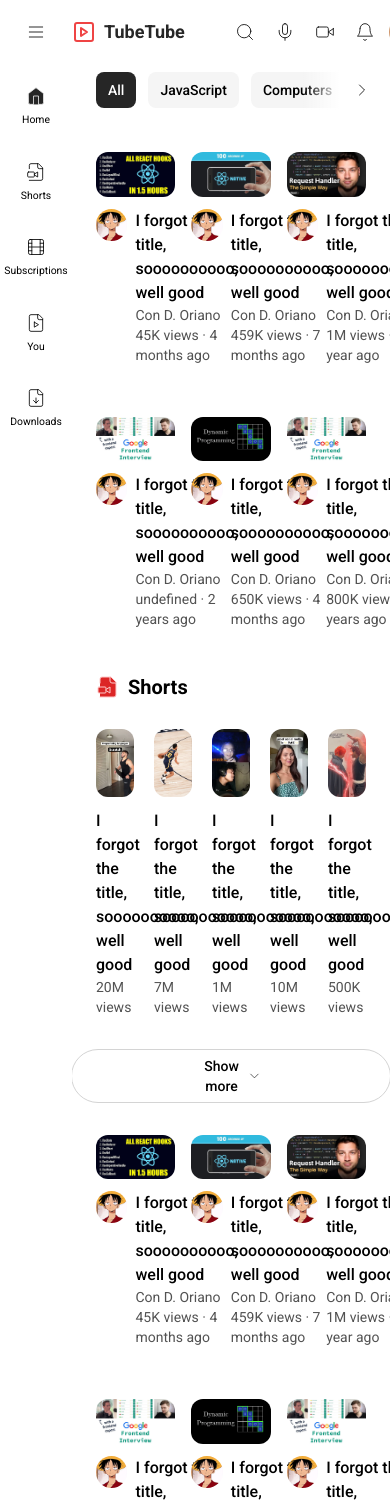
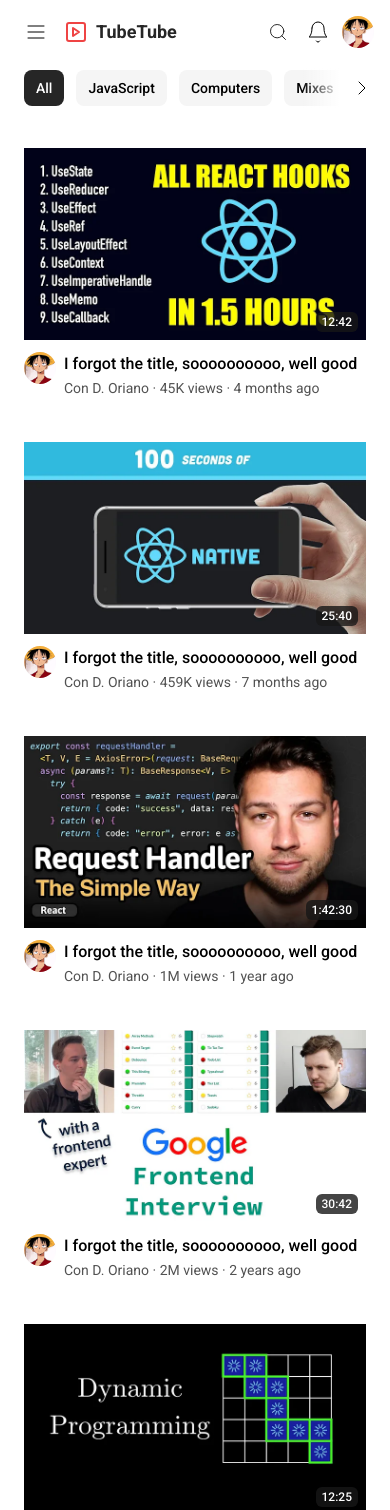
Before and after one commit to Rusty-08/react-practice-project, a React (Vite) app: page / in a window 390 px wide. Shown: the top 1510 px of the page. Built offline with nearby package versions, Linux system fonts and the light colour scheme.

Commit message:
add responsiveness

```diff
--- a/src/App.tsx
+++ b/src/App.tsx
@@ -10,44 +10,36 @@
 import { ChevronDown, FileVideo2 } from 'lucide-react'
 import Button from './components/Button'
 import SeeMoreSeparator from './components/SeeMoreSeparator'
+import ShortsHeader from './layouts/ShortsHeader'
 
 function App() {
   return (
     <div className='max-h-screen flex flex-col'>
       <PageHeader />
       <section className='w-full'>
-        <div className="flex mt-16">
+        <div className="flex mt-14">
           {/* SIDEBAR */}
           <aside>
-            <div className="w-[4.5rem] z-20 bg-white fixed top-16 bottom-0 p-1 flex flex-col flex-shrink-0">
+            <div className="w-[4.5rem] z-20 bg-white fixed top-16 bottom-0 p-1 hidden md:flex flex-col flex-shrink-0">
               <SidebarLinks />
             </div>
           </aside>
 
           {/* BODY */}
-          <div className="flex-grow ml-[4.5rem] py-3 overflow-x-hidden">
+          <div className="flex-grow md:ml-[4.5rem] py-3 overflow-x-hidden">
             <div className='relative h-16 z-20'>
               <Category categories={CategoryLists} />
             </div>
             {/* VIDEO POST */}
-            <div className="grid px-6 pb-3 grid-cols-3 gap-4">
-              <PostVideo posts={videoPosts} />
-            </div>
+            <PostVideo posts={videoPosts} />
             {/* SHORT VIDEO POST */}
             <div className="px-6 mt-2 mb-5">
-              <div className='flex gap-2 items-center mb-7'>
-                <FileVideo2 className='fill-red-600 stroke-red-200' strokeWidth={1} />
-                <p className='text-xl font-bold'>Shorts</p>
-              </div>
+              <ShortsHeader />
               <Shorts shorts={shorts} />
             </div>
             {/* VIDEO POST */}
-            <div className="grid px-6 grid-cols-3 gap-4">
-              <PostVideo posts={videoPosts} />
-            </div>
-            <div className="grid px-6 grid-cols-3 gap-4">
-              <PostVideo posts={videoPosts} />
-            </div>
+            <PostVideo posts={videoPosts} />
+            <PostVideo posts={videoPosts} />
           </div>
         </div>
       </section>
--- a/src/components/Button.tsx
+++ b/src/components/Button.tsx
@@ -16,12 +16,11 @@
         default: ["rounded", "p-2"],
         icon: [
           "rounded-full",
-          "w-10",
-          "h-10",
+          "w-[2.5rem]",
+          "h-[2.5rem]",
           "flex",
           "items-center",
           "justify-center",
-          "p-2.5",
         ],
         ["show-more"]: [
           "rounded-full",
--- a/src/components/Image.tsx
+++ b/src/components/Image.tsx
@@ -7,7 +7,7 @@
     variants: {
       variant: {
         default: ["bg-cover", "w-full", "h-full"],
-        video: ["rounded-xl", "w-full", "bg-cover"],
+        video: ["md:rounded-xl", "rounded-none", "w-full", "bg-cover"],
         profile: ["rounded-full", "w-8", "h-8"]
       }
     },
--- a/src/components/SeeMoreSeparator.tsx
+++ b/src/components/SeeMoreSeparator.tsx
@@ -8,14 +8,14 @@
 
 function SeeMoreSeparator({ onExpand, isExpanded }:Props) {
   return (
-    <div className="before:content-[''] before:border-b before:absolute before:w-full relative flex items-center flex-grow justify-center pt-5">
+    <div className="md:before:content-[''] md:before:border-b md:before:absolute md:before:w-full before:hidden relative flex items-center flex-grow justify-center pt-5">
       <Button
-        className='z-10 text-sm font-medium'
+        className='z-10 whitespace-nowrap text-sm font-medium'
         variant="separator"
         size="show-more"
         onClick={onExpand}
       >
-        Show more
+        { !isExpanded ? 'See more':'See less' }
         {
         !isExpanded
         ? <ChevronDown className='text-sm' strokeWidth={1} />
--- a/src/data/Posts.tsx
+++ b/src/data/Posts.tsx
@@ -40,7 +40,7 @@
     profile: profle,
     title: 'I forgot the title, soooooooooo, well good',
     name: 'Con D. Oriano',
-    view: '2M views',
+    views: '2M views',
     date: '2 years ago',
   },
   {
--- a/src/layouts/Category.tsx
+++ b/src/layouts/Category.tsx
@@ -26,7 +26,7 @@
   }
 
   return (
-    <div className="py-2 pb-2.5 ps-6 pe-6 bg-white right-0 left-[4.5rem] flex items-center fixed top-16">
+    <div className="py-2 pb-2.5 ps-6 pe-6 bg-white right-0 md:left-[4.5rem] left-0 flex items-center fixed top-[3.9rem]">
       <div ref={containerRef} onScroll={handleScroll} className='scroll-smooth overflow-x-scroll scrollbar-hide'>
         <div className="flex scroll-smooth gap-3 whitespace-nowrap w-[max-content]">
           {categories.map((category, index) => (
--- a/src/layouts/PageHeader.tsx
+++ b/src/layouts/PageHeader.tsx
@@ -12,7 +12,7 @@
     // HEADER
     <>
       <div className='flex z-20 bg-white h-header w-full fixed top-0 gap-10 lg:gap-24 justify-between py-2 px-4'>
-        <div className={`${viewFullSearch ? 'hidden' : 'flex'} gap-4 h-full items-center flex-shrink-0`}>
+        <div className={`${viewFullSearch ? 'hidden' : 'flex'} md:gap-4 gap-2 h-full items-center flex-shrink-0`}>
           <Button variant='ghost' size='icon'>
             <Menu strokeWidth={1} />
           </Button>
@@ -42,20 +42,17 @@
           <Button
             variant={viewFullSearch ? 'ghost' : 'default'}
             size='icon'
-            className={`${viewFullSearch ? 'ml-2' : 'mx-4'} flex-shrink-0`}
+            className='hidden md:flex ml-3 flex-shrink-0'
           >
             <Mic strokeWidth={1}/>
           </Button>
         </div>
         {/* PROFILE SIDE */}
-        <div className={`${viewFullSearch ? 'hidden' : 'flex'} items-center md:gap-2 me-4 flex-shrink-0`}>
+        <div className={`${viewFullSearch ? 'hidden' : 'flex'} items-center md:gap-2 md:me-4 flex-shrink-0`}>
           <Button onClick={()=>setViewFullSearch(true)} variant='ghost' size='icon' className='md:hidden flex'>
             <Search className='w-5' strokeWidth={1}/>
           </Button>
-          <Button variant='ghost' size='icon' className='md:hidden fill-secondary-dark flex'>
-            <Mic strokeWidth={1}/>
-          </Button>
-          <Button variant='ghost' size='icon'>
+          <Button className='hidden md:flex' variant='ghost' size='icon'>
             <Video strokeWidth={1}/>
           </Button>
           <Button variant='ghost' size='icon'>
--- a/src/layouts/PostVideo.tsx
+++ b/src/layouts/PostVideo.tsx
@@ -16,21 +16,27 @@
 
 function PostVideo({ posts }: Posts) {
   return (
-    <>
+    <div className="grid px-6 pb-3 md:grid-cols-3 grid-cols-1 md:gap-4">
       {posts.map((post, index) => (
-        <div key={index} className="flex flex-col my-3">
-          <Image src={post.image} variant="video" />
+        <div key={index} className="flex flex-col my-4">
+          <div className="relative">
+            <Image src={post.image} variant="video" />
+            <p className="bg-secondary-dark-hover bg-opacity-80 text-white px-1.5 py-0.5 rounded-md absolute text-xs font-medium right-2 bottom-2">{ post.duration }</p>
+          </div>
           <div className="flex gap-2 py-3">
             <Image src={post.profile} variant="profile" />
             <div className="flex flex-col">
-              <h1 className="text-md font-medium">{ post.title }</h1>
-              <p className="text-sm text-secondary-text">{ post.name }</p>
-              <span className="text-sm text-secondary-text">{ `${post.views} \u00B7 ${post.date}` }</span>
+              <h1 className="text-md mb-0.5 font-medium">{ post.title }</h1>
+              <div className="flex md:flex-col flex-row">
+                <p className="text-sm md:block hidden text-secondary-text">{ post.name }</p>
+                <span className="text-sm md:hidden block text-secondary-text">{ `${post.name} \u00B7 ${post.views} \u00B7 ${post.date}` }</span>
+                <span className="text-sm md:block hidden text-secondary-text">{ `${post.views} \u00B7 ${post.date}` }</span>
+              </div>
             </div>
           </div>
         </div>
       ))}
-    </>
+    </div>
   )
 }
 
--- a/src/layouts/Shorts.tsx
+++ b/src/layouts/Shorts.tsx
@@ -17,7 +17,7 @@
 
   return (
     <div>
-      <div className="grid pb-3 grid-cols-5 gap-5">
+      <div className="grid pb-3 lg:grid-cols-5 md:grid-cols-3 grid-cols-2 gap-5">
         {
         (expanded
         ? shorts.concat(...shorts.toReversed())
@@ -25,7 +25,7 @@
         .map((short, index) => (
           <div key={index} className="flex flex-col gap-0">
             <Image variant="video" src={short.image} />
-            <p className="mt-3 font-medium">{ short.title }</p>
+            <p className="mt-3 mb-1 font-medium">{ short.title }</p>
             <span className="text-secondary-text text-sm">{ short.views }</span>
           </div>
         ))
--- /dev/null
+++ b/src/layouts/ShortsHeader.tsx
@@ -0,0 +1,18 @@
+import { FileVideo2, X } from 'lucide-react'
+import Button from '../components/Button'
+
+function ShortsHeader() {
+  return (
+    <div className='flex justify-between items-start mb-5'>
+      <div className='flex gap-2 items-center'>
+        <FileVideo2 className='fill-red-600 stroke-red-200' strokeWidth={1} />
+        <p className='text-xl font-bold'>Shorts</p>
+      </div>
+      <Button variant='ghost' size='icon'>
+        <X strokeWidth={1}/>
+      </Button>
+    </div>
+  )
+}
+
+export default ShortsHeader
```
